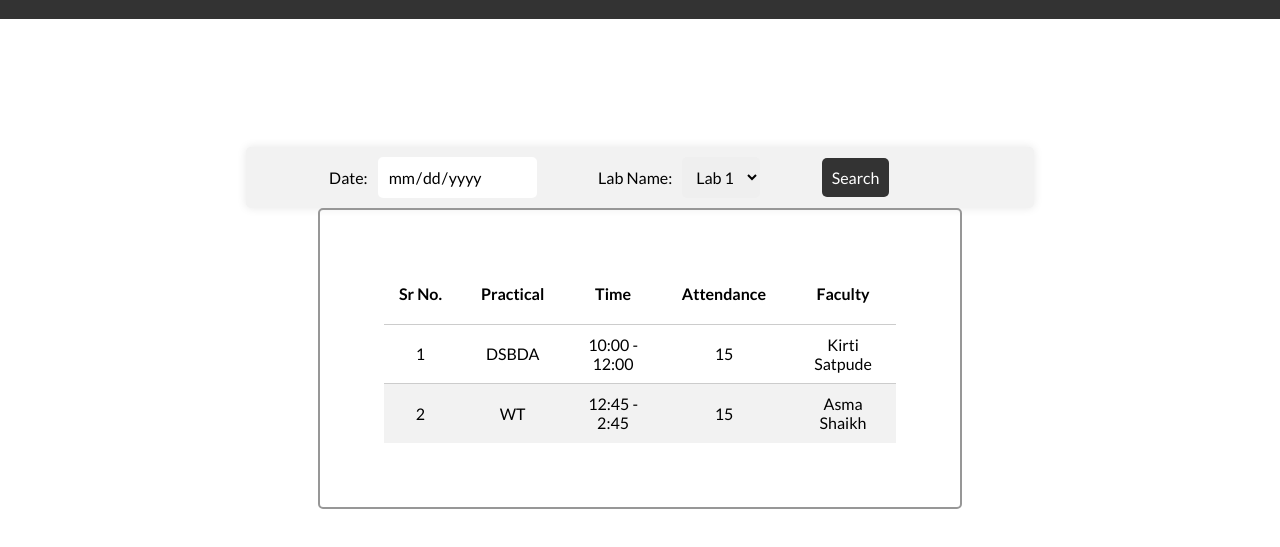
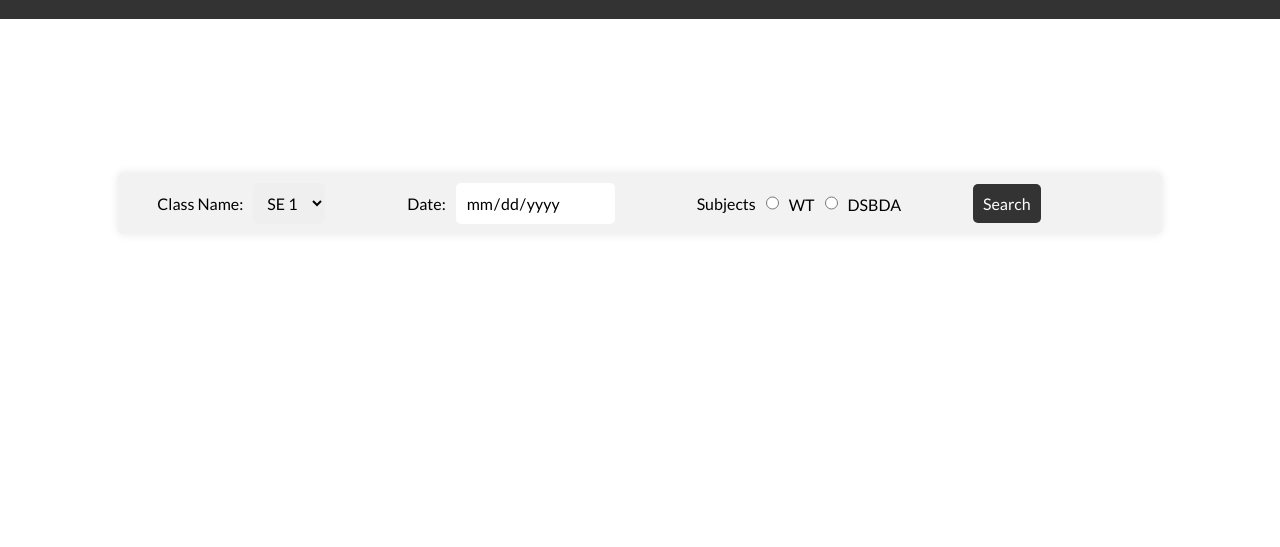
Before and after one commit to Aditi-Mokashi/Attendance-Montitoring, a plain HTML site: page attendance-system/data/admin_panel.html in a window 1280 px wide. Shown: the part 51-598 px from the top of the page. Drawn offline with Linux system fonts and the light colour scheme.

Commit message:
changes made in Admin Panel - form fields added

```diff
--- a/attendance-system/data/admin_panel.html
+++ b/attendance-system/data/admin_panel.html
@@ -53,10 +53,12 @@
 
         .details {
             margin-top: 10%;
+            width: 80%;
             display: flex;
             flex-direction: column;
             align-items: center;
-    /* justify-content: center; */
+            margin: auto;
+            margin-top: 12%;
         }
 
 
@@ -114,7 +116,7 @@
             flex-direction: row;
             align-items: center;
             justify-content: center;
-    width: 60%;
+            width: 100%;
             background-color: #F2F2F2;
             padding: 10px;
             border-radius: 5px;
@@ -164,6 +166,15 @@
             /*#3E8E41 */
         }
 
+
+
+        #radioSubjects {
+            width: fit-content;
+            height: 1rem;
+            display: flex;
+            margin-right: 8%;
+        }
+
         @media only screen and (max-width: 768px) {
             .search-bar {
                 flex-wrap: wrap;
@@ -184,6 +195,7 @@
 
             .search-bar input[type="date"] {
                 width: 100%;
+                border: 1;
             }
         }
     </style>
@@ -205,50 +217,32 @@
 
     <div class="details">
         <div class="search-bar">
+            <!-- <input type="text" name="faculty-name" value="Faculty Name" id="faculty-name"> -->
+            <label for="lab-name">Class Name:</label>
+            <select id="lab-name" name="class-name">
+                <option value="SE-1">SE 1</option>
+                <option value="SE-2">SE 2</option>
+                <option value="TE-1">TE 1</option>
+                <option value="TE-2">TE 2</option>
+            </select>
+
             <label for="date">Date:</label>
             <input type="date" id="date" name="date">
-            <label for="lab-name">Lab Name:</label>
-            <select id="lab-name" name="lab-name">
-                <option value="lab-1">Lab 1</option>
-                <option value="lab-2">Lab 2</option>
-                <option value="lab-3">Lab 3</option>
-            </select>
+
+            <label for="radioSubjects">Subjects</label>
+            <div id="radioSubjects">
+                <input type="radio" id="${'option' + i}" name="options" value="${'option' + i}">
+                <label for="${'option' + i}">${data}</label>
+            </div>
+
             <button type="submit">Search</button>
         </div>
 
 
-        <div class="listOfStudent">
-            <table class="attendance-table">
-                <thead>
-                    <tr>
-                        <th>Sr No.</th>
-                        <th>Practical</th>
-                        <th>Time</th>
-                        <th>Attendance</th>
-                        <th>Faculty</th>
-                    </tr>
-                </thead>
-                <tbody>
-                    <tr>
-                        <td>1</td>
-                        <td>DSBDA</td>
-                        <td>10:00 - 12:00</td>
-                        <td>15</td>
-                        <td>Kirti Satpude</td>
-                    </tr>
-                    <tr>
-                        <td>2</td>
-                        <td>WT</td>
-                        <td>12:45 - 2:45</td>
-                        <td>15</td>
-                        <td>Asma Shaikh</td>
-                    </tr>
-                </tbody>
-            </table>
-        </div>
 
     </div>
 
 </body>
+<script src="script.js"></script>
 
 </html>
```
Lines whose indentation alone changed are shown as unchanged.
